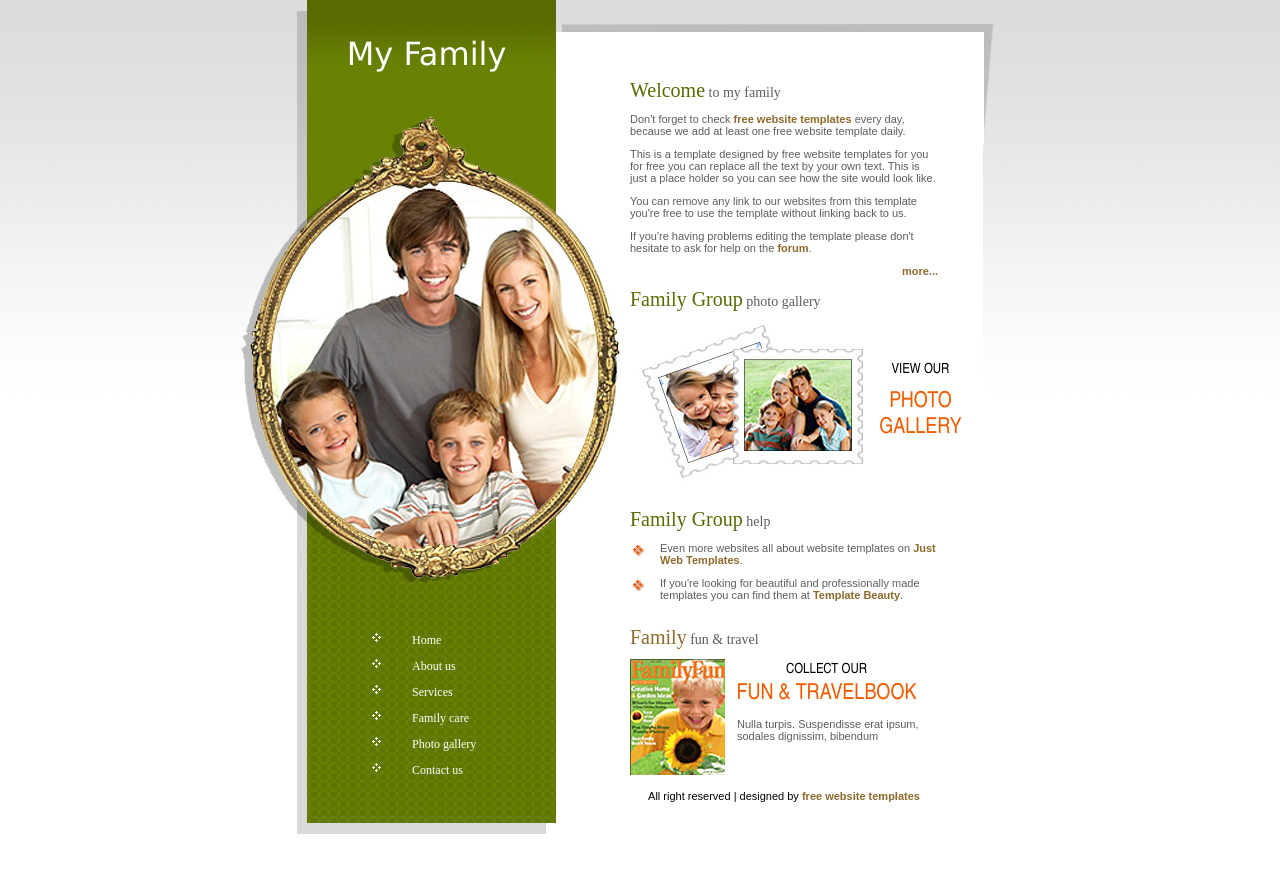
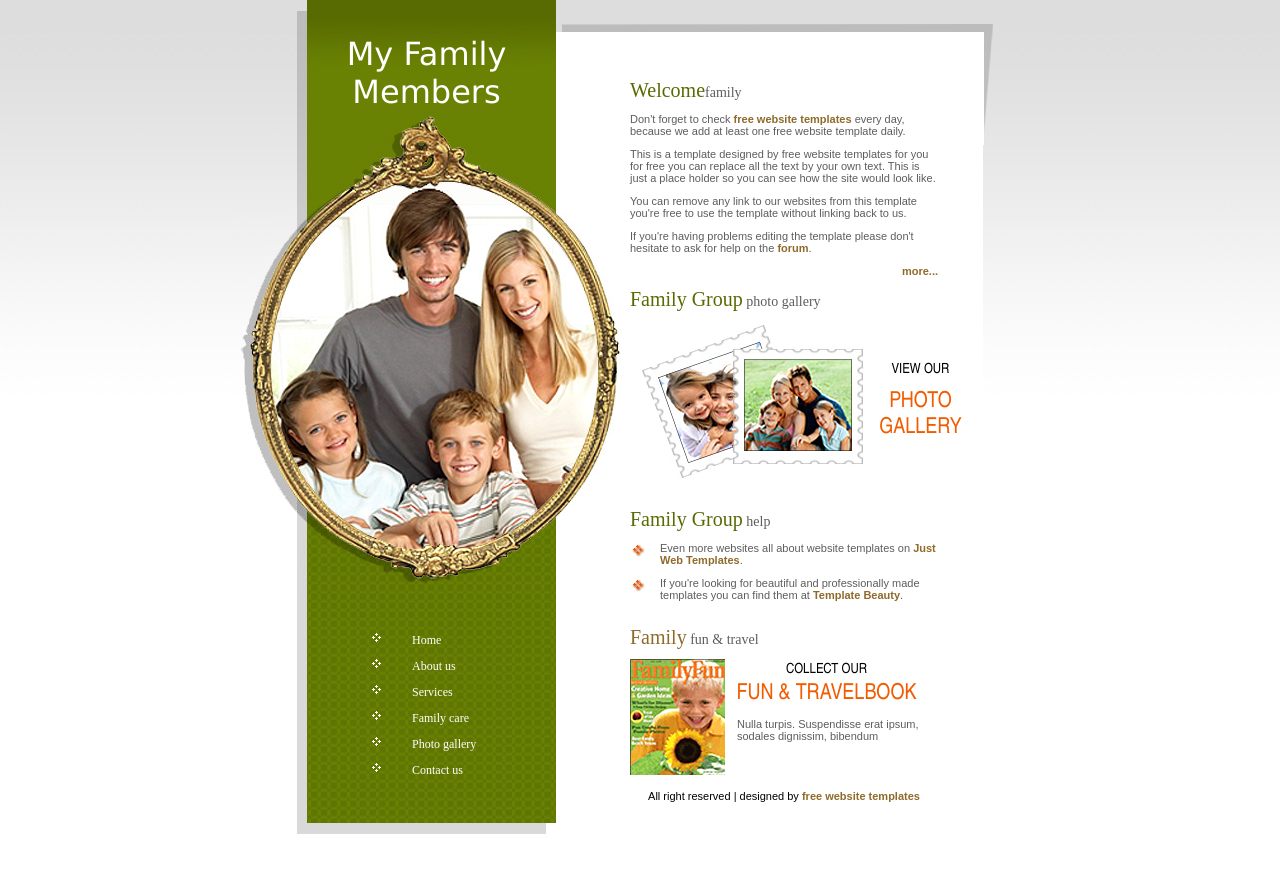
Before and after one commit to tassdaq/my-family, a plain HTML site: page index.html in a window 1280 px wide. Drawn offline with Linux system fonts and the light colour scheme.

Commit message:
Update index.html

```diff
--- a/index.html
+++ b/index.html
@@ -7,7 +7,7 @@
 </head>
 <body>
 <div id="wrapper">
-  <h1>My Family</h1>
+  <h1>My Family Members</h1>
   <div id="family"></div>
   <div id="head-top"></div>
   <div id="head-right"></div>
@@ -24,7 +24,7 @@
   </div>
   <div id="body">
     <div class="i">
-      <h2 class="shallow"><strong>Welcome</strong> to my family</h2>
+      <h2 class="shallow"><strong>Welcome</strong>family</h2>
       <p>Don't forget to check <a href="#">free website templates</a> every day, because we add at least one free website template daily.</p>
       <p>This is a template designed by free website templates for you for free you can replace all the text by your own text. This is just a place holder so you can see how the site would look like.</p>
       <p>You can remove any link to our websites from this template you're free to use the template without linking back to us.</p>
```
